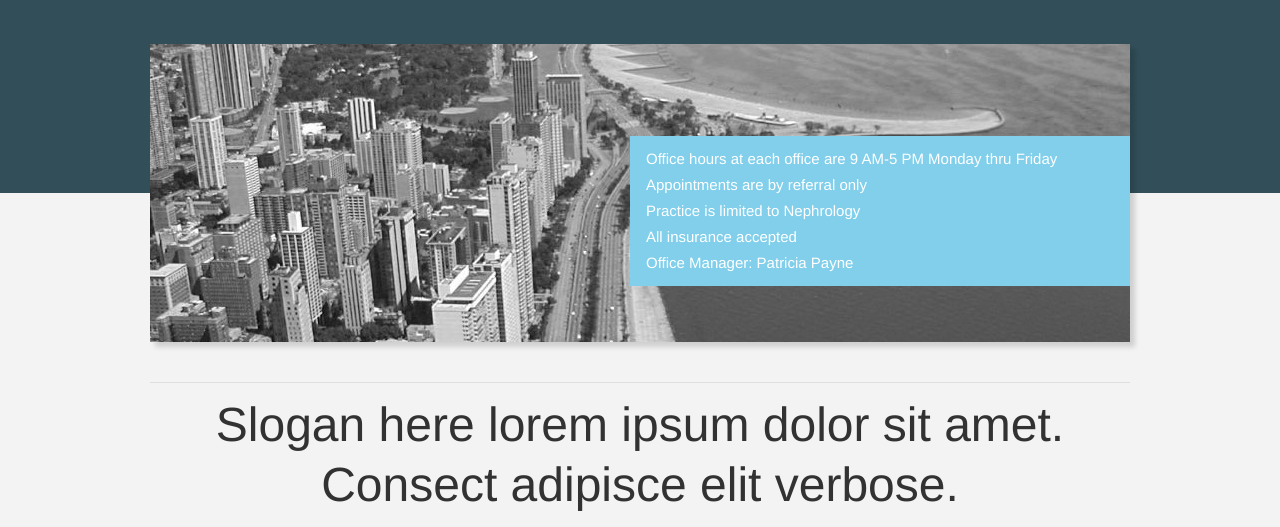
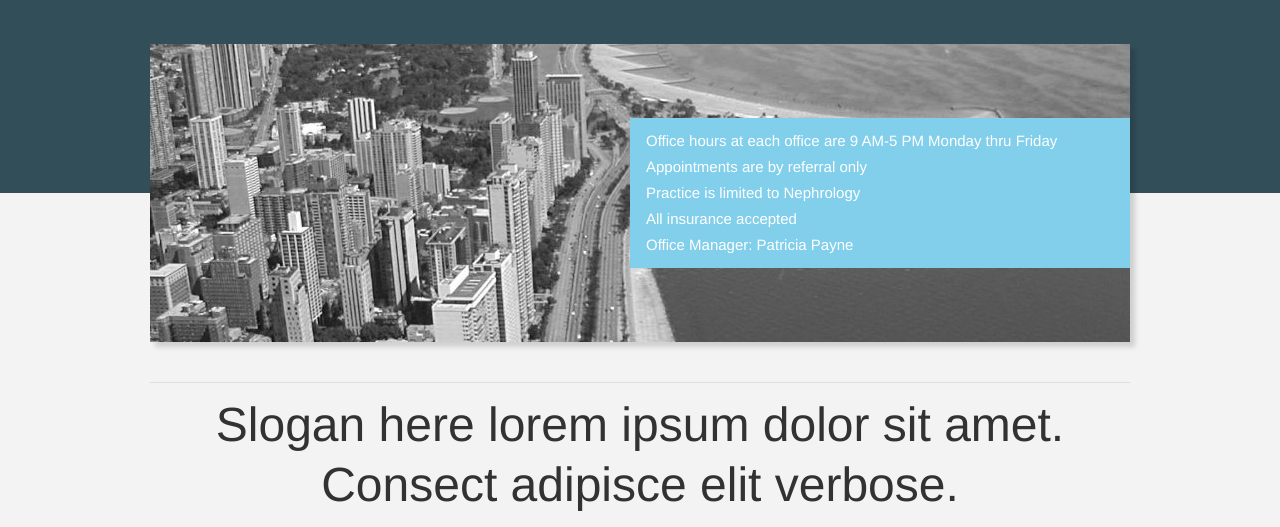
Before and after one commit to nsoifer/static, a PHP site: page / in a window 1280 px wide. Shown: the part 72-599 px from the top of the page. Run offline with PHP 8.4, Linux system fonts and the light colour scheme; some libraries are stand-ins or nearby versions.

Commit message:
Hero block vertical center

```diff
--- a/css/styles.css
+++ b/css/styles.css
@@ -61,6 +61,7 @@ body {
     margin-right: 4%;
 }
 
+/*
 .four-col {
     font-size: 17px;
     line-height: 29px;
@@ -73,6 +74,13 @@ body {
 .four-col li {
     list-style: disc;
     margin-left: 1em;
+}
+*/
+
+.four-col li {
+    float: left;
+    width: 25%;
+    padding-right: 20px;
 }
 
 
@@ -278,19 +286,21 @@ a:hover {
 }
 
 .hero-img .info-block {
+    position: relative;
+    top: 50%;
     float: right;
-    clear: right;
     width: 500px;
     margin-bottom: 28px;
     padding: 10px 16px;
     background: #81cfeb;
     color: #fff;
     font-size: 18px;
+
+    -webkit-transform: translateY(-50%);
+    -ms-transform: translateY(-50%);
+    transform: translateY(-50%);
 }
 
-.hero-img .block-1 {
-    margin-top: 92px;
-}
 
 /**========================================================
     INTRO
```
